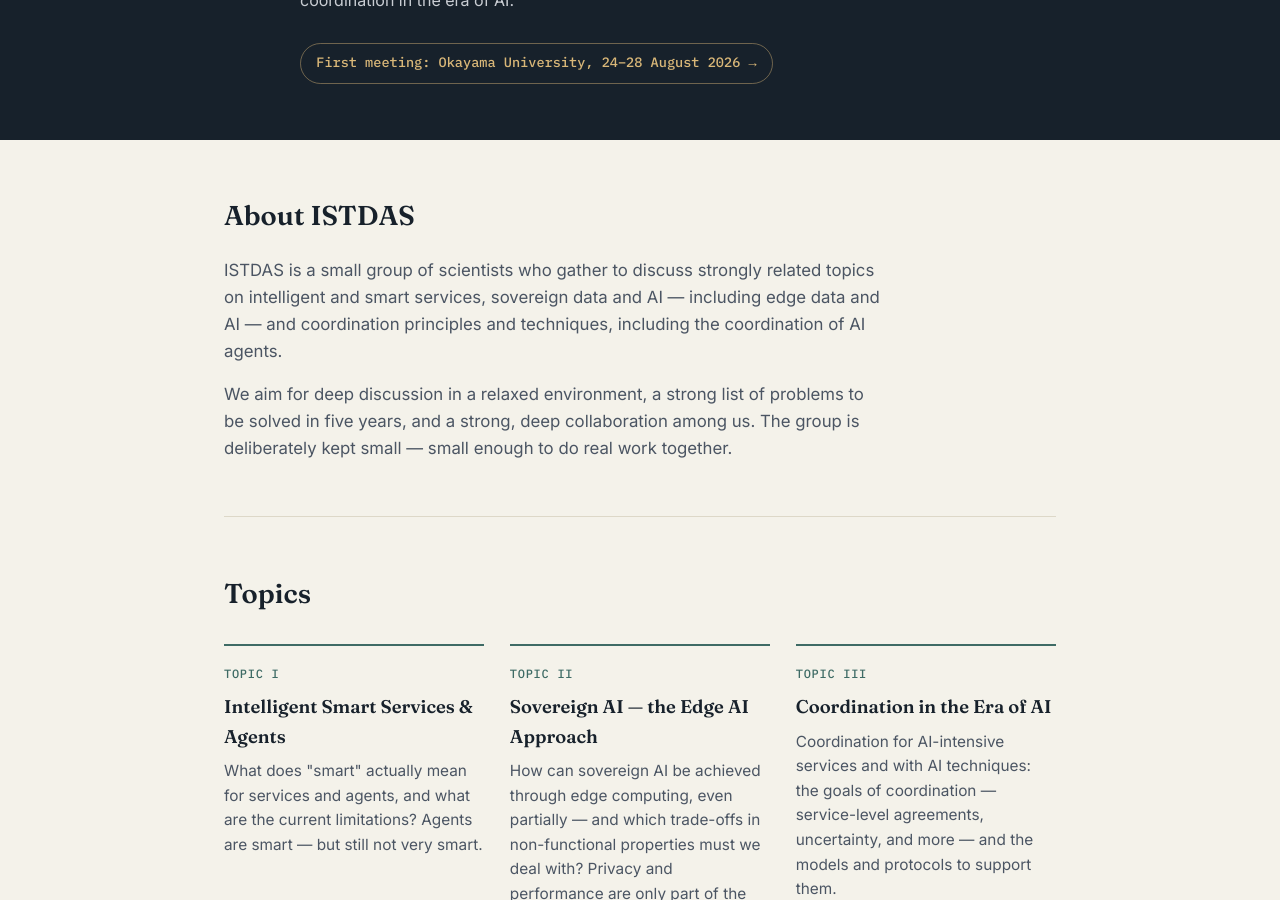
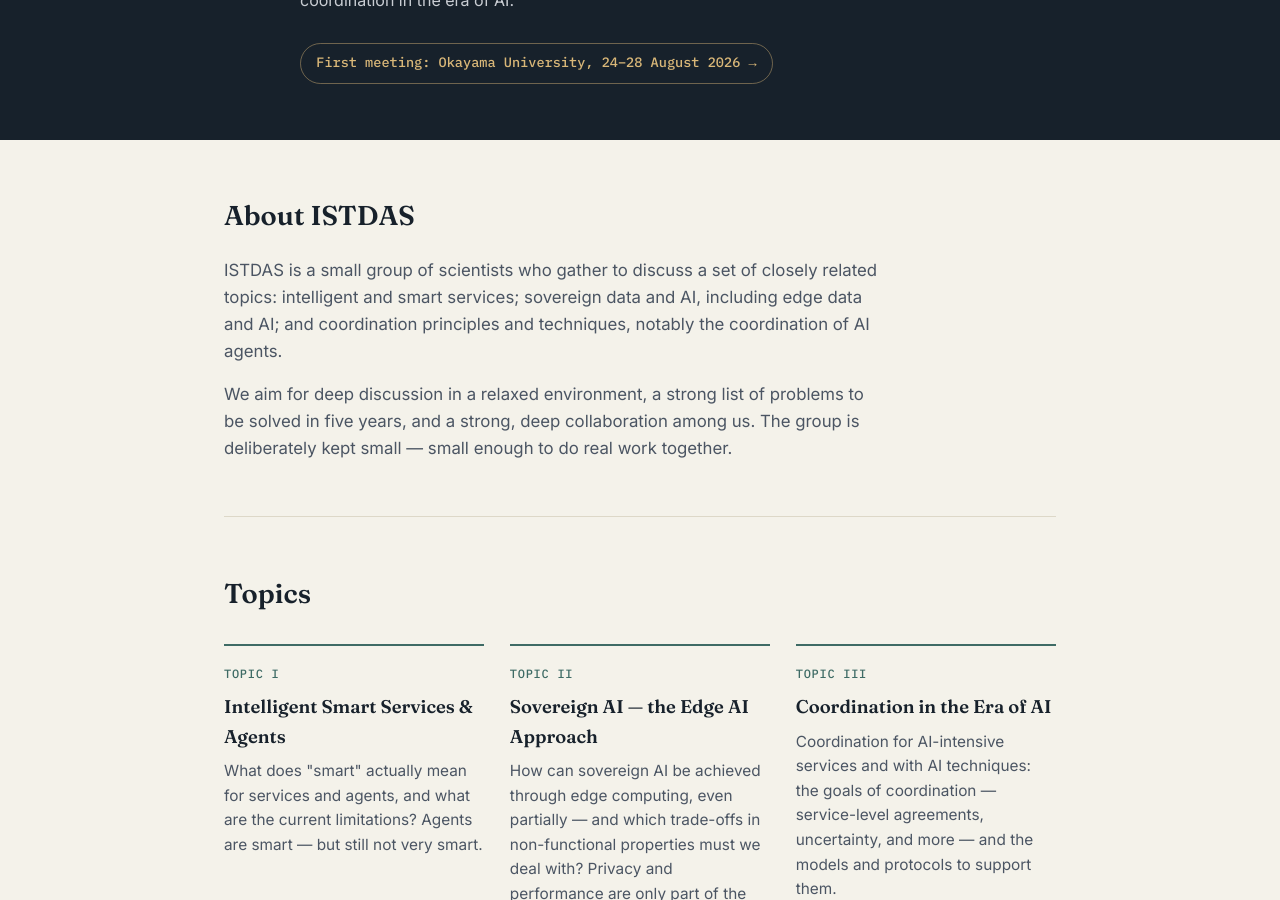
Before and after one commit to istdas/istdas.github.io, a Jekyll site: the page built from index.md, in a window 1280 px wide and 900 px high, scrolled down 316 px. Built offline with Jekyll 4.4.1, drawn with Linux system fonts in a browser that asks for light colours.

Commit message:
Improve readability of About sentence

```diff
--- a/index.md
+++ b/index.md
@@ -47,6 +47,6 @@
 
 footer_note: "This page will grow with the collaboration — outputs and future meetings will be linked here."
 ---
-ISTDAS is a small group of scientists who gather to discuss strongly related topics on intelligent and smart services, sovereign data and AI — including edge data and AI — and coordination principles and techniques, including the coordination of AI agents.
+ISTDAS is a small group of scientists who gather to discuss a set of closely related topics: intelligent and smart services; sovereign data and AI, including edge data and AI; and coordination principles and techniques, notably the coordination of AI agents.
 
 We aim for deep discussion in a relaxed environment, a strong list of problems to be solved in five years, and a strong, deep collaboration among us. The group is deliberately kept small — small enough to do real work together.
```
